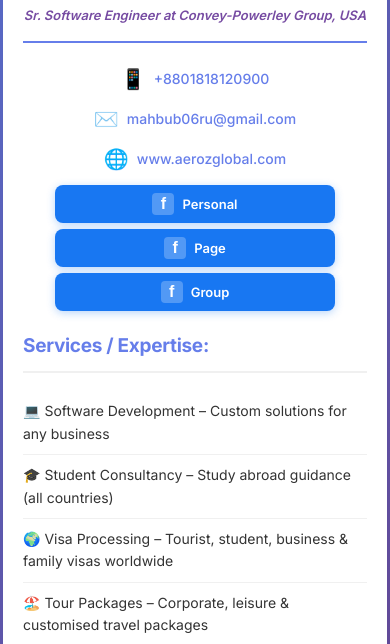
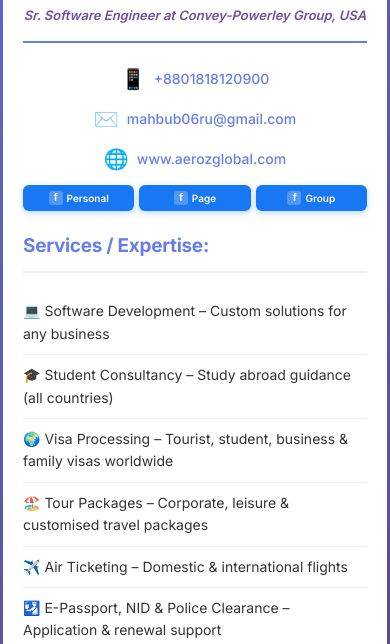
Before and after one commit to mahbub06ru/mahbub06ru.github.io, a plain HTML site: page index.html in a window 390 px wide. Shown: the part 105-749 px from the top of the page. Drawn offline with Linux system fonts and the light colour scheme.

Commit message:
updated and live

```diff
--- a/index.html
+++ b/index.html
@@ -251,28 +251,28 @@
     }
 
     .social-buttons {
-      display: flex;
-      justify-content: center;
-      align-items: center;
-      gap: 10px;
+      display: grid;
+      grid-template-columns: repeat(3, 1fr);
+      gap: 8px;
       margin-top: 15px;
-      flex-wrap: wrap;
+      width: 100%;
     }
 
     .fb-button {
       display: inline-flex;
       align-items: center;
       justify-content: center;
-      padding: 10px 18px;
+      padding: 6px 8px;
       background: #1877F2;
       color: white;
       text-decoration: none;
-      border-radius: 8px;
+      border-radius: 6px;
       font-weight: 600;
-      font-size: 14px;
+      font-size: 12px;
       transition: all 0.3s ease;
-      box-shadow: 0 2px 8px rgba(24, 119, 242, 0.3);
-      gap: 8px;
+      box-shadow: 0 2px 6px rgba(24, 119, 242, 0.3);
+      gap: 4px;
+      width: 100%;
     }
 
     .fb-button:hover {
@@ -286,17 +286,18 @@
     }
 
     .fb-icon {
-      font-size: 16px;
+      font-size: 14px;
       font-weight: bold;
       display: inline-flex;
       align-items: center;
       justify-content: center;
-      width: 22px;
-      height: 22px;
+      width: 18px;
+      height: 18px;
       background: rgba(255, 255, 255, 0.25);
-      border-radius: 4px;
+      border-radius: 3px;
       font-family: Arial, sans-serif;
       line-height: 1;
+      flex-shrink: 0;
     }
 
     .section-title {
@@ -397,12 +398,18 @@
 
       .social-buttons {
         margin-top: 12px;
-        gap: 8px;
+        gap: 6px;
       }
 
       .fb-button {
-        padding: 8px 14px;
-        font-size: 13px;
+        padding: 5px 6px;
+        font-size: 11px;
+      }
+
+      .fb-icon {
+        width: 16px;
+        height: 16px;
+        font-size: 12px;
       }
 
       .menu-icon {
@@ -493,16 +500,19 @@
 
       .social-buttons {
         margin-top: 10px;
-        gap: 6px;
-        flex-direction: column;
-        width: 100%;
+        gap: 5px;
+        grid-template-columns: repeat(3, 1fr);
       }
 
       .fb-button {
-        padding: 8px 16px;
-        font-size: 13px;
-        width: 100%;
-        max-width: 280px;
+        padding: 5px 4px;
+        font-size: 10px;
+      }
+
+      .fb-icon {
+        width: 14px;
+        height: 14px;
+        font-size: 11px;
       }
 
       .whatsapp-fab {
```
